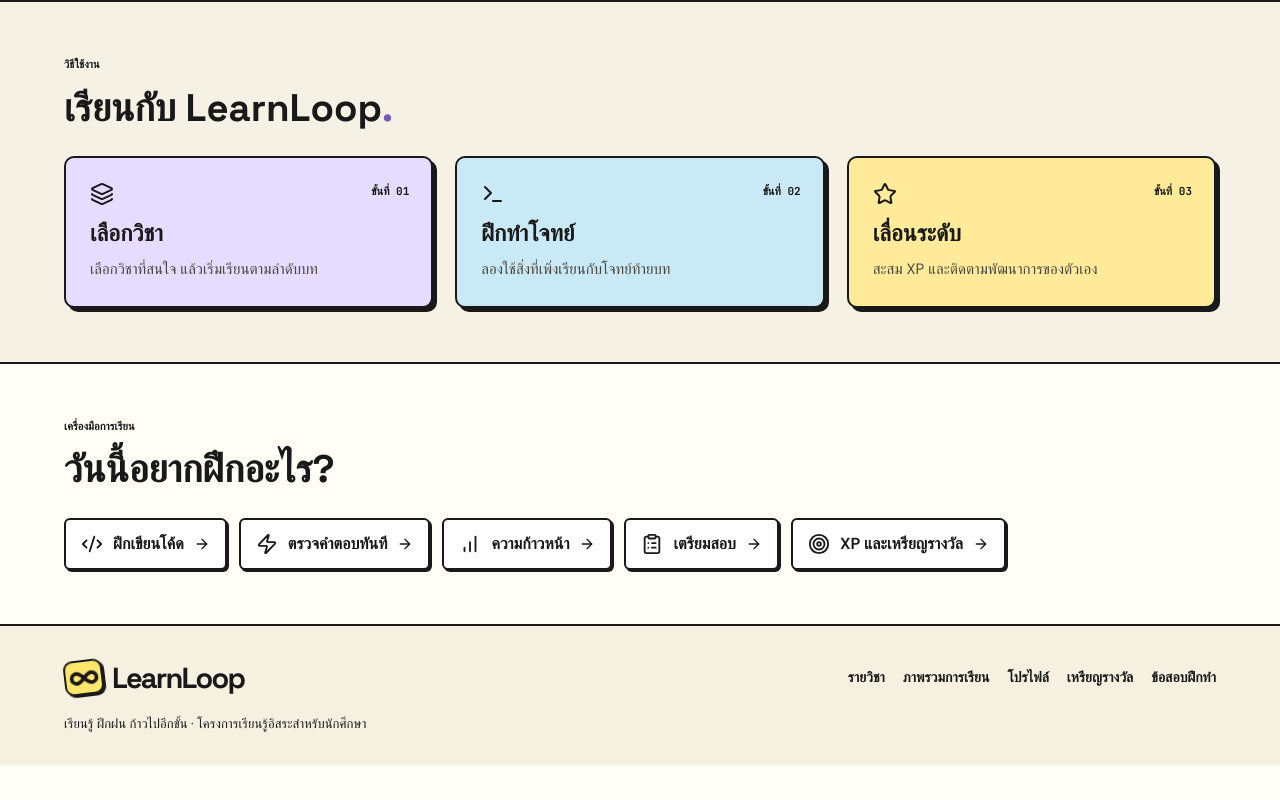
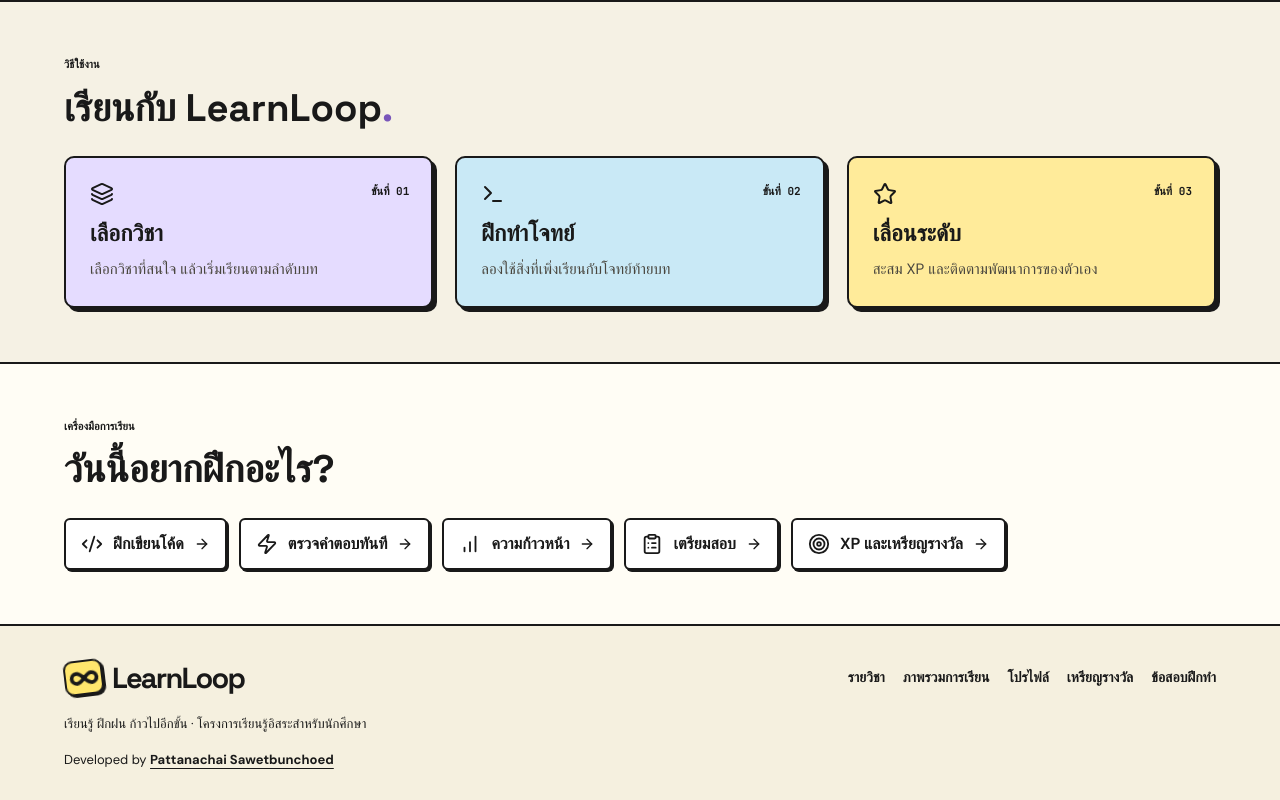
Before and after one commit to AoojunHappyman/LearnLoop, a Next.js app: page / in a window 1280 px wide. Shown: the part 1290-2090 px from the top of the page. Before the commit the page ends 2055 px from the top, so only its background shows below. Built offline with nearby package versions, Linux system fonts and the light colour scheme.

Commit message:
Credit Pattanachai Sawetbunchoed in the site footer

```diff
--- a/components/Shell.tsx
+++ b/components/Shell.tsx
@@ -94,6 +94,12 @@ export function Footer() {
           </div>
         </div>
         <p>เรียนรู้ ฝึกฝน ก้าวไปอีกขั้น · โครงการเรียนรู้อิสระสำหรับนักศึกษา</p>
+        <p lang="en">
+          Developed by{' '}
+          <a className="under" href="https://aoojunhappyman.github.io/My-Profile/">
+            Pattanachai Sawetbunchoed
+          </a>
+        </p>
       </div>
     </footer>
   )
```
